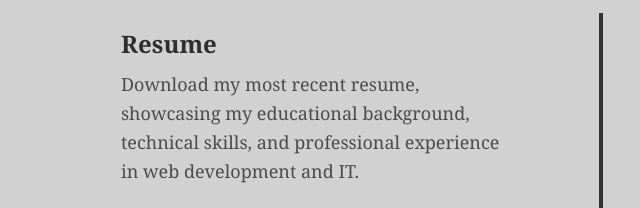
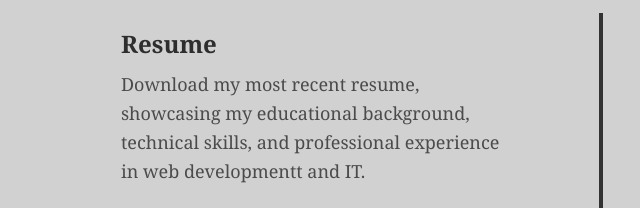
Before and after one commit to Bhavyavaghela/Portfolio, a plain HTML site: page resume.html in a window 1280 px wide. Shown: the part 137-345 px from the top of the page, 39-679 px from the left. Drawn offline with Linux system fonts and the light colour scheme.

Commit message:
Update resume.html

```diff
--- a/resume.html
+++ b/resume.html
@@ -29,7 +29,7 @@
         <h2>Resume</h2>
         <p class="description">
           Download my most recent resume, showcasing my educational background, technical skills,
-          and professional experience in web development and IT.
+          and professional experience in web developmentt and IT.
         </p>
         <a href="assets/files/resume.pdf" download class="resume-btn">Download Resume</a>
       </div>
```
